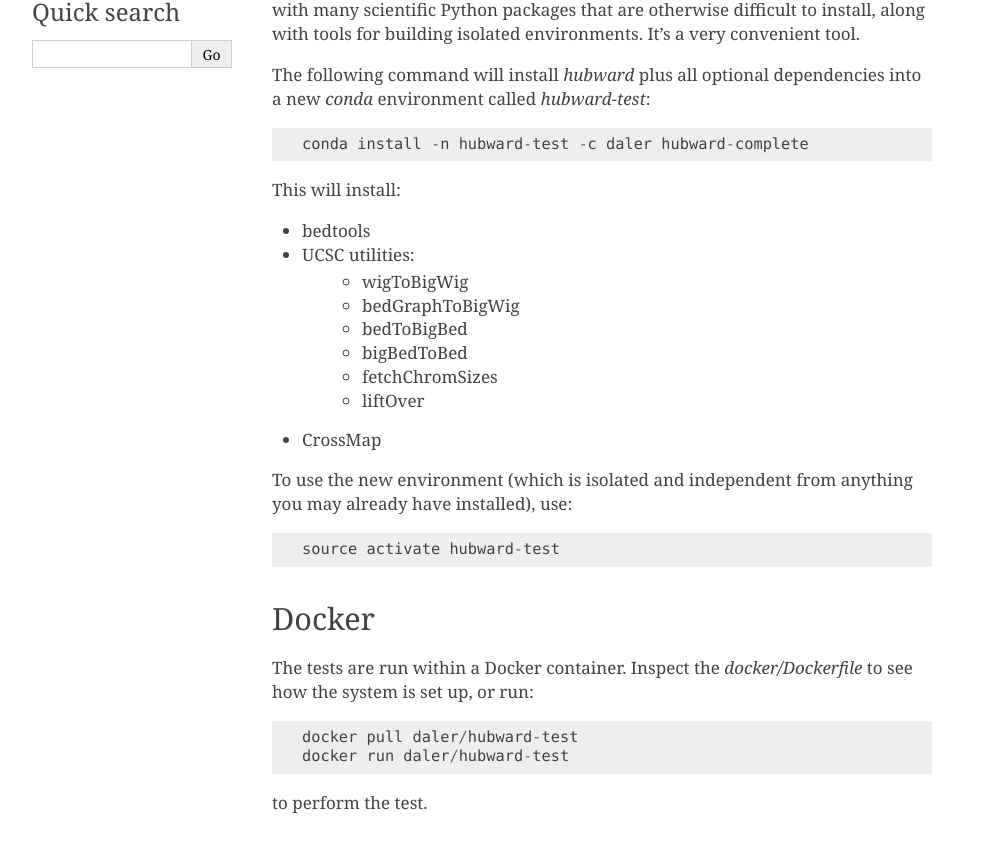
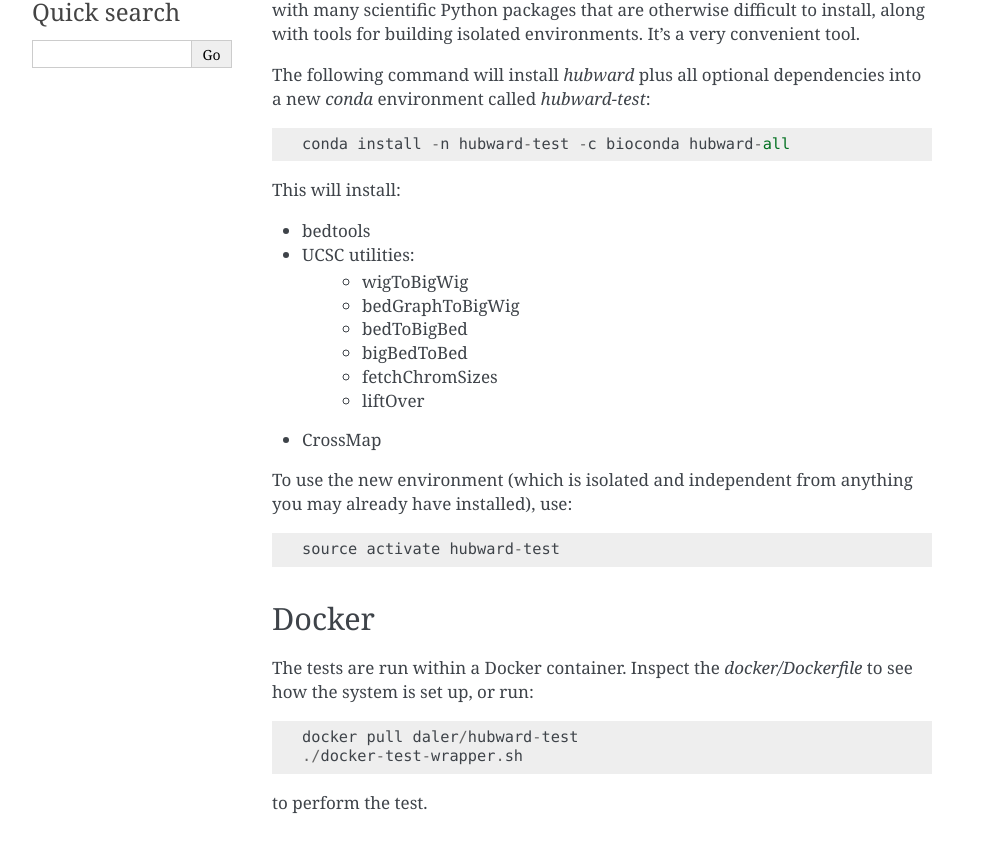
Before and after one commit to daler/hubward, a Sphinx documentation site: the page built from docs/installation.rst, in a window 1280 px wide. Shown: the part 250-1104 px from the top of the page, without its empty margins (148-1140 px from the left). Built offline with Sphinx 7.4.7, drawn with Linux system fonts in a browser that asks for light colours; the version number is read from the project's files by our own code.

Commit message:
update docs to reflect metapackage on bioconda channel

```diff
--- a/docs/installation.rst
+++ b/docs/installation.rst
@@ -13,8 +13,7 @@
 The following command will install `hubward` plus all optional dependencies
 into a new `conda` environment called `hubward-test`::
 
-    conda install -n hubward-test -c daler hubward-complete
-
+    conda install -n hubward-test -c bioconda hubward-all
 
 This will install:
 
@@ -38,6 +37,6 @@
 The tests are run within a Docker container. Inspect the `docker/Dockerfile` to see how the system is set up, or run::
 
     docker pull daler/hubward-test
-    docker run daler/hubward-test
+    ./docker-test-wrapper.sh
 
 to perform the test.
```
